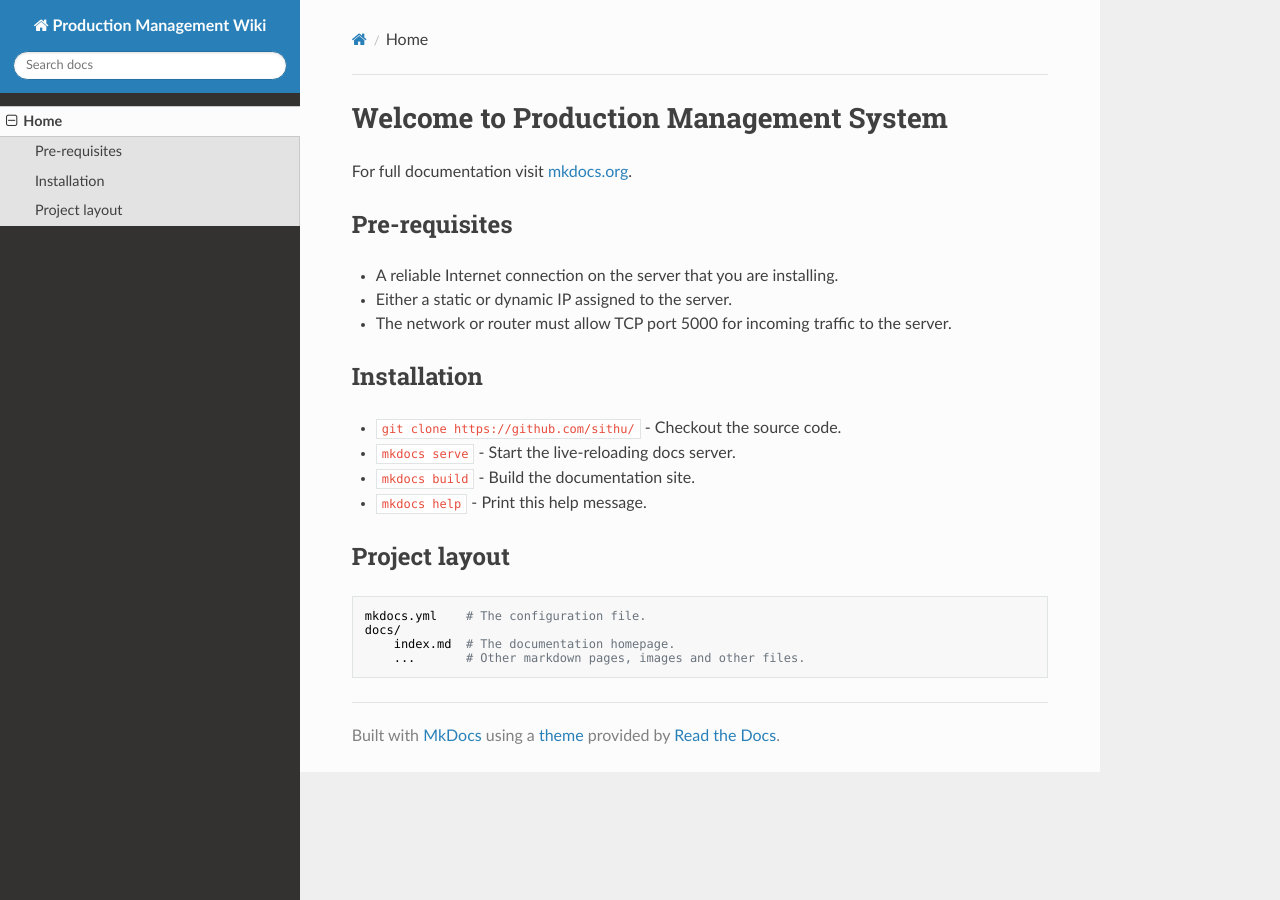
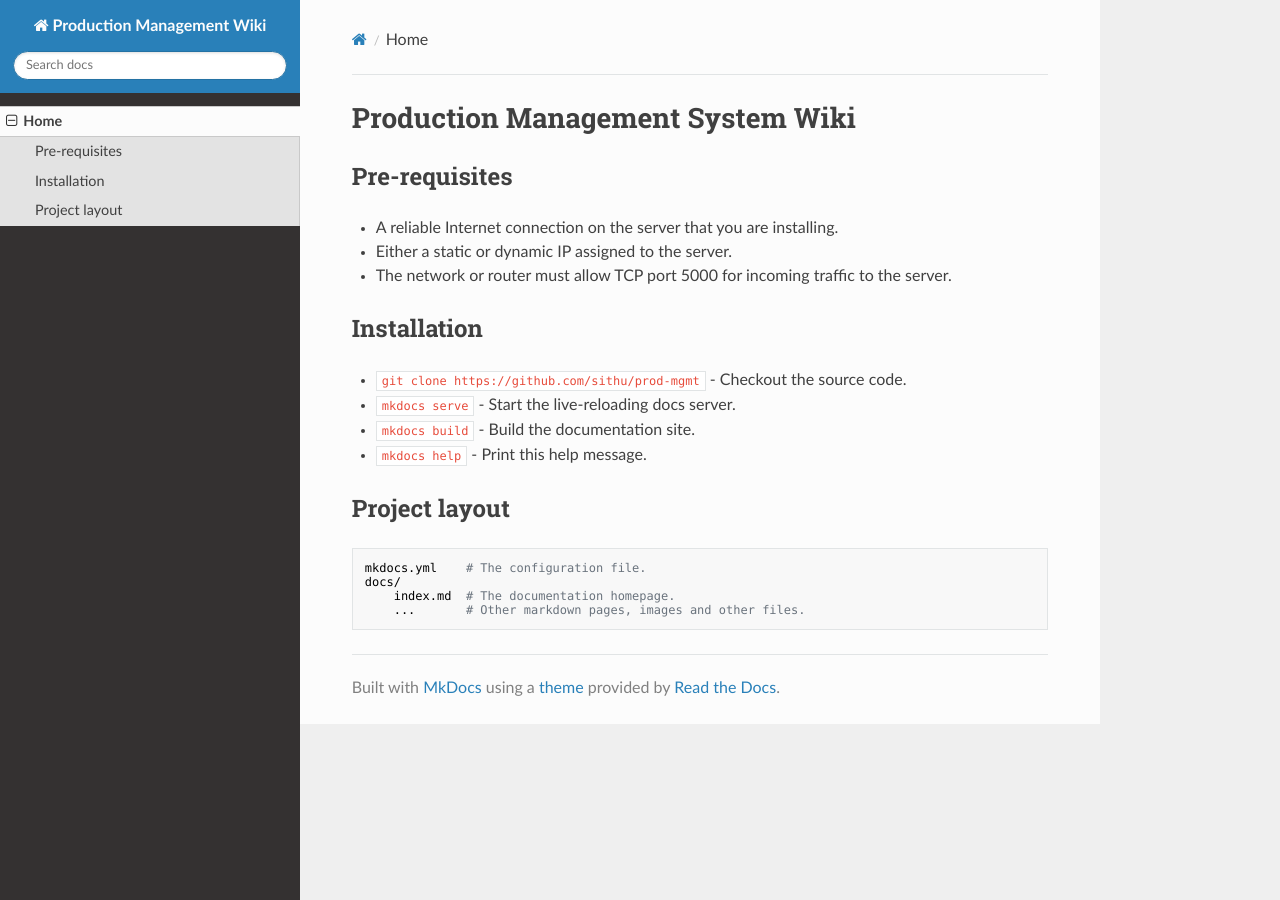
Before and after one commit to sithu/cedar-doc, an MkDocs documentation site: the page built from docs/index.md, in a window 1280 px wide. Built offline with MkDocs 1.6.1, drawn with Linux system fonts in a browser that asks for light colours; nearby versions of some CDN libraries; old or Windows-style settings are respelled for this version of MkDocs.

Commit message:
update the doc

```diff
--- a/docs/index.md
+++ b/docs/index.md
@@ -1,6 +1,5 @@
-# Welcome to Production Management System
+# Production Management System Wiki
 
-For full documentation visit [mkdocs.org](http://mkdocs.org).
 
 ## Pre-requisites
 
@@ -8,9 +7,10 @@ For full documentation visit [mkdocs.org](http://mkdocs.org).
 * Either a static or dynamic IP assigned to the server.
 * The network or router must allow TCP port 5000 for incoming traffic to the server.
 
+
 ## Installation
 
-* `git clone https://github.com/sithu/` - Checkout the source code.
+* `git clone https://github.com/sithu/prod-mgmt` - Checkout the source code.
 * `mkdocs serve` - Start the live-reloading docs server.
 * `mkdocs build` - Build the documentation site.
 * `mkdocs help` - Print this help message.
```
Also changed, not shown: site/index.html, site/mkdocs/search_index.json, site/sitemap.xml.
